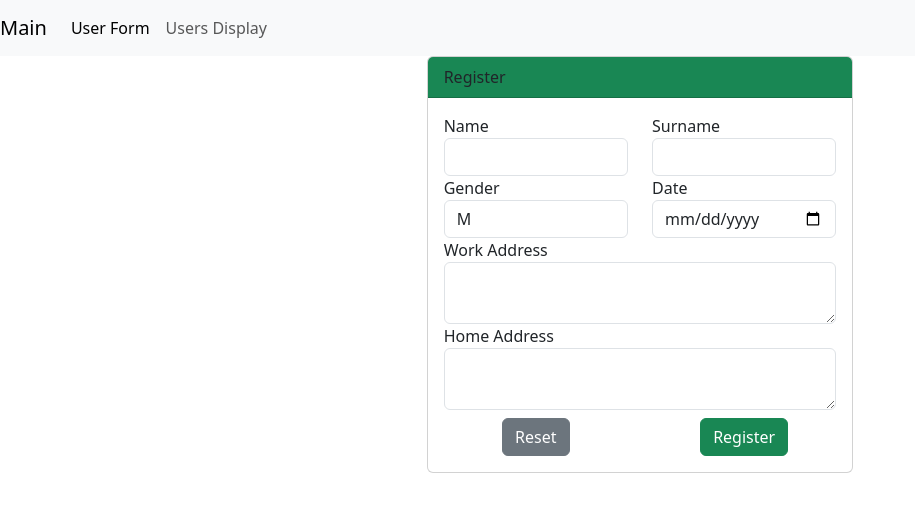
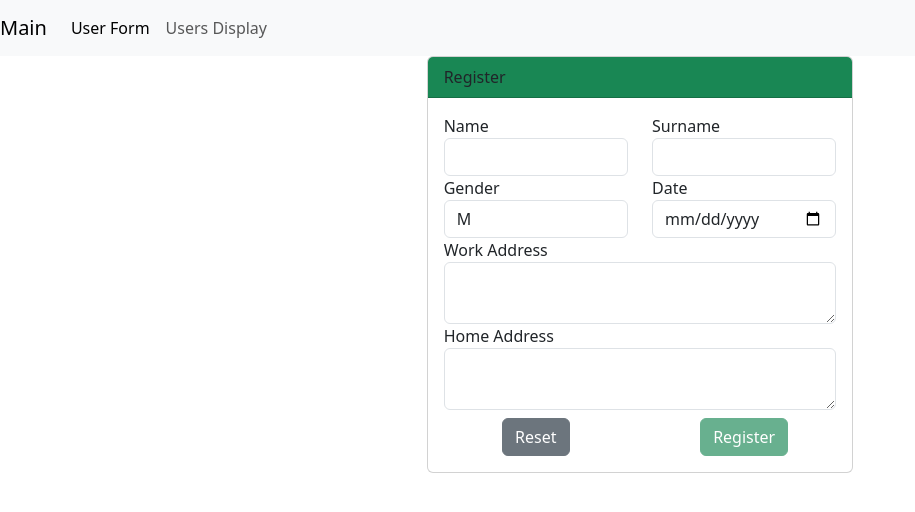
Before and after one commit to dimostant/SpringBoot-Angular-Interview-App, an Angular app in the folder frontend/: page /UserForm in a window 1280 px wide. Shown: the top 512 px of the page, without its empty margins (0-915 px from the left). Built offline with nearby package versions, Linux system fonts and the light colour scheme.

Commit message:
add validation in forms, edit broken

```diff
--- a/frontend/src/app/user-form/user-form.component.html
+++ b/frontend/src/app/user-form/user-form.component.html
@@ -28,15 +28,20 @@
             </div>
             <div class="col-6">
               <label for="">Gender</label>
-               <select type="text" class="form-control" formControlName="gender" >
-                <option class="dropdown" *ngFor="let option of dropdownOptions">
-                  {{option}}
-                </option>
-               </select>
+              <select type="text" class="form-control" formControlName="gender" >
+                @for (option of dropdownOptions; track option) {
+                  <option> {{option}} </option>
+                }
+              </select>
+              <div class="text-danger">
+                @if(userForm.controls['gender'].touched && userForm.controls['gender'].errors?.['required']) {
+                  <small class="text-danger">gender is required</small>
+                }
+              </div>
             </div>
             <div class="col-6">
               <label for="">Date</label>
-              <input type="date" formControlName="birthDate" [max]="maxdate" class="form-control"/>
+              <input type="date" formControlName="birthDate" [max]="maxDate" class="form-control"/>
               <div class="text-danger">
                 @if(userForm.controls['birthDate'].touched && userForm.controls['birthDate'].errors?.['required']) {
                   <small class="text-danger">Date is required</small>
@@ -46,11 +51,6 @@
             <div class="col-12">
               <label for="">Work Address</label>
               <textarea formControlName="workAddress" class="form-control"></textarea>
-              <div class="text-danger">
-                @if(userForm.controls['workAddress'].touched && userForm.controls['workAddress'].errors?.['required']) {
-                  <small class="text-danger">Work Address is required</small>
-                }
-              </div>
             </div>
             <div class="col-12">
               <label for="">Home Address</label>
@@ -62,7 +62,7 @@
               <button class="btn btn-secondary" (click)="onReset()">Reset</button>
             </div>
             <div class="col-6 text-center">
-              @if(userForm.controls['id'].value == null) {
+              @if(!isEdit) {
                 <button class="btn btn-success" [disabled]="userForm.invalid" (click)="onSave()">Register</button>
               } @else {
                 <button class="btn btn-warning" [disabled]="userForm.invalid" (click)="onUpdate()">Update</button>
--- a/frontend/src/app/user-form/user-form.component.ts
+++ b/frontend/src/app/user-form/user-form.component.ts
@@ -22,19 +22,20 @@ export class UserFormComponent {
   postService = inject(UserService);
   router = inject(Router);
 
-  userObj: User = new User( null, '', '', '', '', '', '');
+  userObj: User = new User( null, '', '', 'M', '', '', '');
   userList: User[] = [];
   userForm: FormGroup = new FormGroup({});
 
-  maxdate = new Date().toISOString().split('T')[0];
+  isEdit = false;
+  maxDate = new Date().toISOString().split('T')[0];
   dropdownOptions = ['M', 'F'];
 
   constructor(private route: ActivatedRoute) {
     this.createForm();
-
     this.route.queryParams.subscribe(params => {
       if (params['id'] != undefined && params['id'] != null && params['id'] !== '') {
         const id = params['id'];
+        this.isEdit = true;
         this.postService.getUser(id)
         .subscribe({
           next: (data) => {
@@ -55,12 +56,11 @@ export class UserFormComponent {
 
   createForm() {
     this.userForm = new FormGroup({
-      id:           new FormControl(this.userObj.id),
-      name:         new FormControl(this.userObj.name),//, [Validators.required]),
-      surname:      new FormControl(this.userObj.surname),//, [Validators.required]),
-      gender:       new FormControl(this.userObj.gender),
-      birthDate:    new FormControl(this.userObj.birthDate),//, [Validators.required]),
-      workAddress:  new FormControl(this.userObj.workAddress), //, [Validators.required]),
+      name:         new FormControl(this.userObj.name,         [Validators.required]),
+      surname:      new FormControl(this.userObj.surname,      [Validators.required]),
+      gender:       new FormControl(this.userObj.gender,       [Validators.required]),
+      birthDate:    new FormControl(this.userObj.birthDate,    [Validators.required]),
+      workAddress:  new FormControl(this.userObj.workAddress),
       homeAddress:  new FormControl(this.userObj.homeAddress)
     });
   }
@@ -95,9 +95,7 @@ export class UserFormComponent {
   }
 
   onReset() {
-    //this.userObj = new User( null, '', '', '', new Date(), '', '');
-    this.userObj  = new User( null, '', '', '', '', '', '');
-
+    this.userObj  = new User( null, '', '', 'M', '', '', '');
     this.createForm();
   }
 
```
